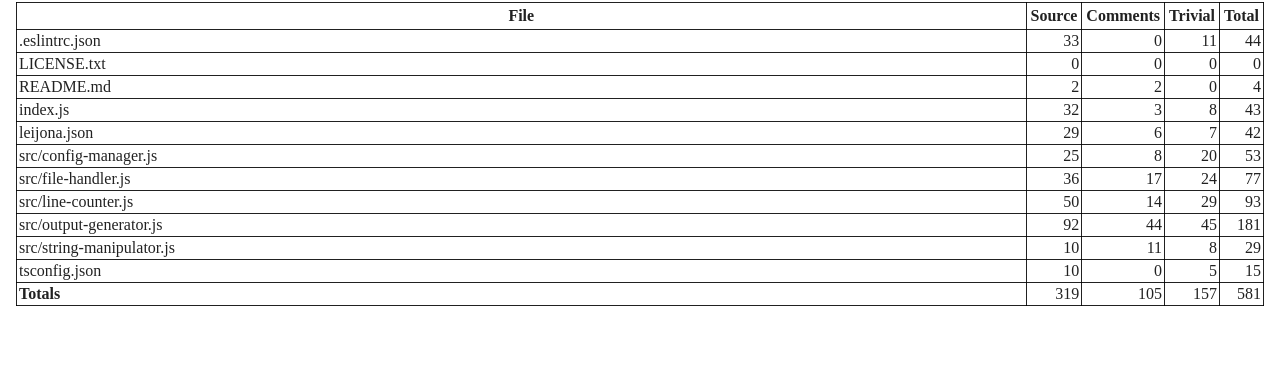
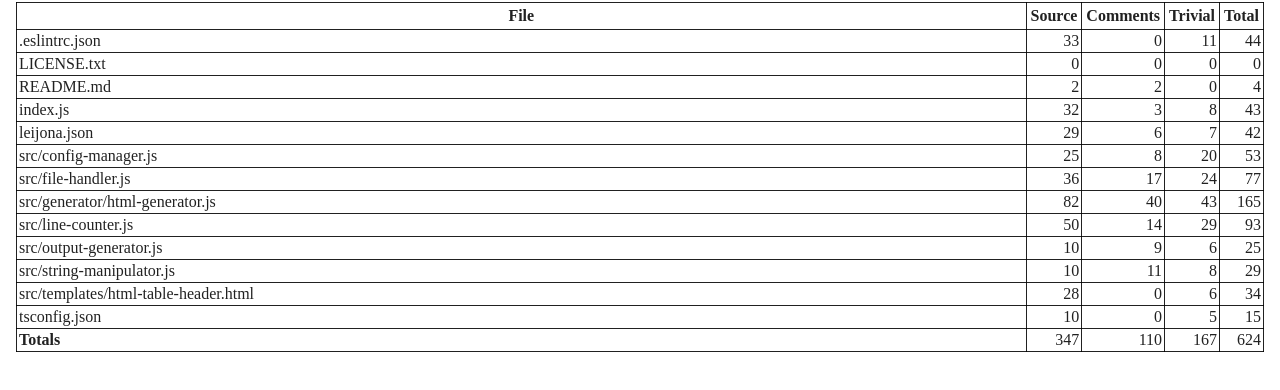
Before and after one commit to oblivion-hymns/leijona, a website: page line-count.html in a window 1280 px wide. Shown: the part 94-484 px from the top of the page. Drawn offline with Linux system fonts and the light colour scheme.

Commit message:
Leftover bugfixes from refactor

```diff
--- a/line-count.html
+++ b/line-count.html
@@ -91,6 +91,13 @@
 				<td class="number">77</td>
 			</tr>
 			<tr>
+				<td>src/generator/html-generator.js</td>
+				<td class="number">82</td>
+				<td class="number">40</td>
+				<td class="number">43</td>
+				<td class="number">165</td>
+			</tr>
+			<tr>
 				<td>src/line-counter.js</td>
 				<td class="number">50</td>
 				<td class="number">14</td>
@@ -99,10 +106,10 @@
 			</tr>
 			<tr>
 				<td>src/output-generator.js</td>
-				<td class="number">92</td>
-				<td class="number">44</td>
-				<td class="number">45</td>
-				<td class="number">181</td>
+				<td class="number">10</td>
+				<td class="number">9</td>
+				<td class="number">6</td>
+				<td class="number">25</td>
 			</tr>
 			<tr>
 				<td>src/string-manipulator.js</td>
@@ -112,14 +119,21 @@
 				<td class="number">29</td>
 			</tr>
 			<tr>
+				<td>src/templates/html-table-header.html</td>
+				<td class="number">28</td>
+				<td class="number">0</td>
+				<td class="number">6</td>
+				<td class="number">34</td>
+			</tr>
+			<tr>
 				<td>tsconfig.json</td>
 				<td class="number">10</td>
 				<td class="number">0</td>
 				<td class="number">5</td>
 				<td class="number">15</td>
 			</tr>
-<tr><td><strong>Totals</strong></td>				<td class="number">319</td>
-				<td class="number">105</td>
-				<td class="number">157</td>
-				<td class="number">581</td>
+<tr><td><strong>Totals</strong></td>				<td class="number">347</td>
+				<td class="number">110</td>
+				<td class="number">167</td>
+				<td class="number">624</td>
 </tbody></table></body></html>
```
Also changed, not shown: src/generator/html-generator.js (+5 -5 lines).
